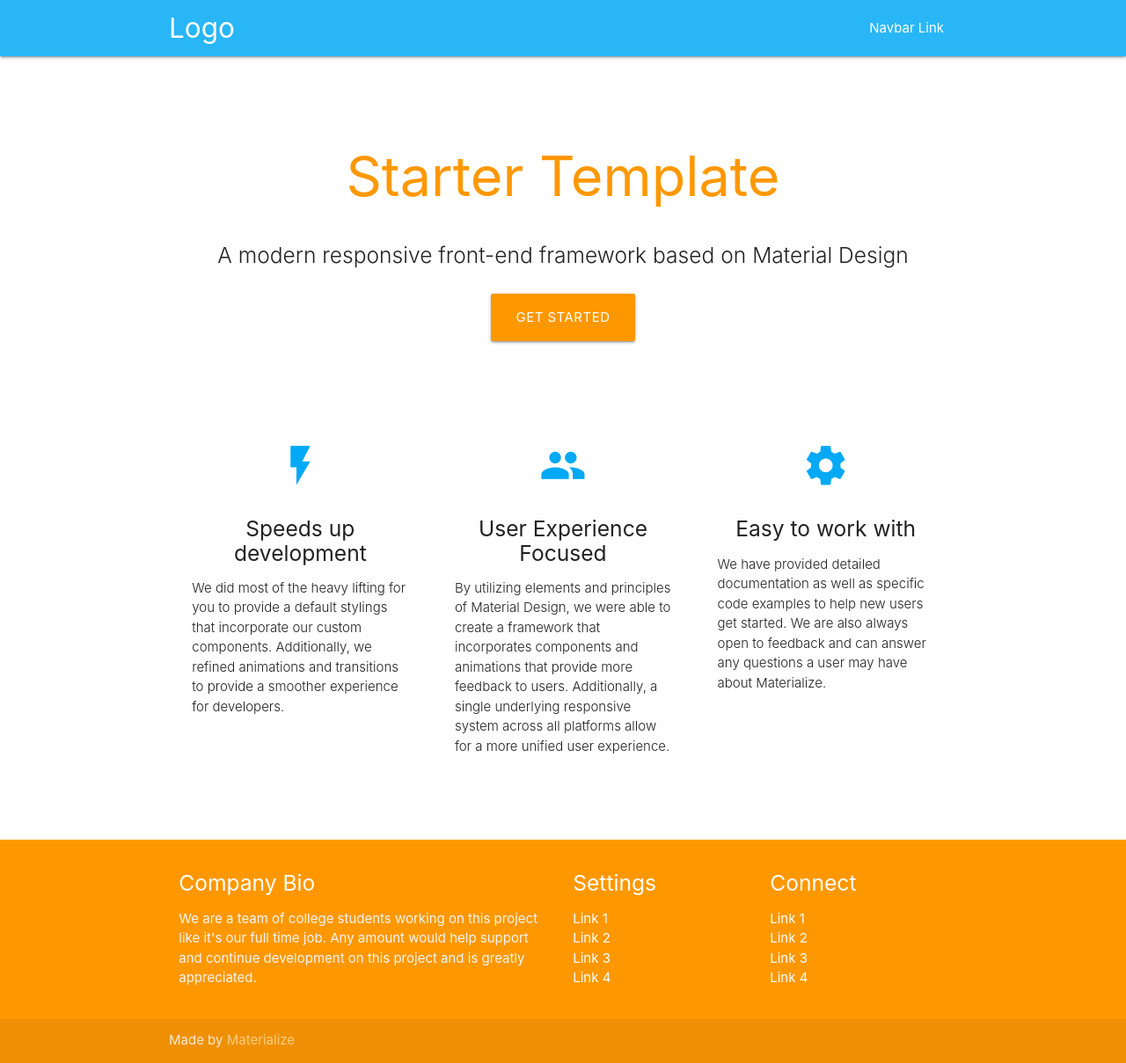
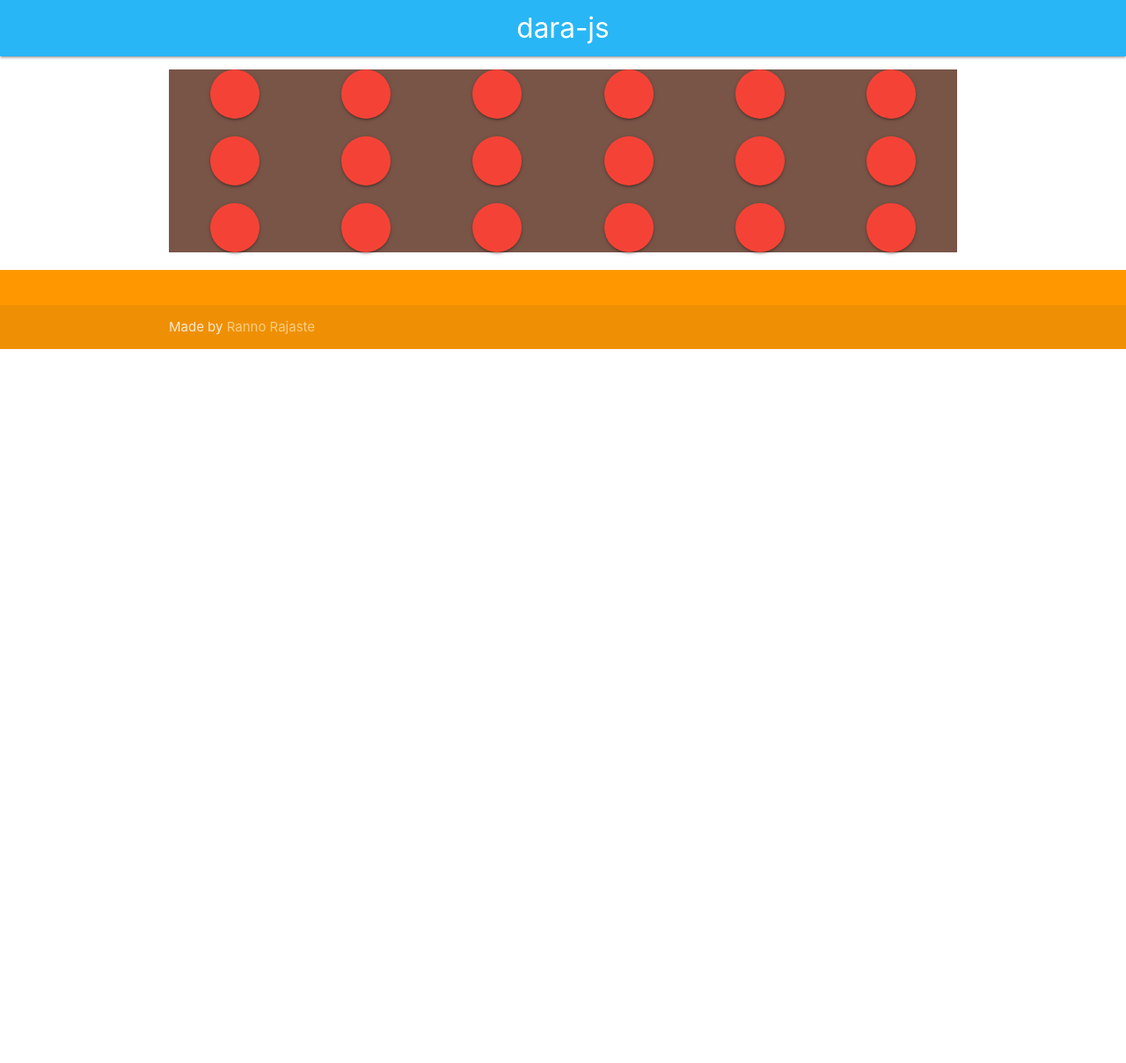
Before and after one commit to rrajaste/dara-js, a website: page wwwroot/index.html in a window 1280 px wide. Shown: the whole page at 88% size. After the commit the page ends 800 px from the top, so only its background shows below. Drawn offline with nearby package versions, Linux system fonts and the light colour scheme.

Commit message:
Add basic UI for testing

```diff
--- a/webpack.config.js
+++ b/webpack.config.js
@@ -4,7 +4,7 @@ const path = require('path');
 
 module.exports = {
     entry: {
-        main: './src/index.html'
+        main: './src/index.js'
     },
     output: {
         filename: '[name].js',
--- a/wwwroot/index.html
+++ b/wwwroot/index.html
@@ -3,7 +3,7 @@
 <head>
   <meta http-equiv="Content-Type" content="text/html; charset=UTF-8"/>
   <meta name="viewport" content="width=device-width, initial-scale=1, maximum-scale=1.0"/>
-  <title>Starter Template - Materialize</title>
+  <title>dara-js</title>
 
   <!-- CSS  -->
   <link href="https://fonts.googleapis.com/icon?family=Material+Icons" rel="stylesheet">
@@ -12,111 +12,107 @@
 </head>
 <body>
   <nav class="light-blue lighten-1" role="navigation">
-    <div class="nav-wrapper container"><a id="logo-container" href="#" class="brand-logo">Logo</a>
-      <ul class="right hide-on-med-and-down">
-        <li><a href="#">Navbar Link</a></li>
-      </ul>
 
-      <ul id="nav-mobile" class="sidenav">
-        <li><a href="#">Navbar Link</a></li>
-      </ul>
-      <a href="#" data-target="nav-mobile" class="sidenav-trigger"><i class="material-icons">menu</i></a>
-    </div>
+    <ul id="nav-mobile" class="hide-on-med-and-down">
+      <li><a href="#" class="brand-logo center">dara-js</a></li>
+    </ul>
+
   </nav>
   <div class="section no-pad-bot" id="index-banner">
-    <div class="container">
-      <br><br>
-      <h1 class="header center orange-text">Starter Template</h1>
-      <div class="row center">
-        <h5 class="header col s12 light">A modern responsive front-end framework based on Material Design</h5>
-      </div>
-      <div class="row center">
-        <a href="http://materializecss.com/getting-started.html" id="download-button" class="btn-large waves-effect waves-light orange">Get Started</a>
-      </div>
-      <br><br>
-
-    </div>
   </div>
 
+  <!-- Game board -->
 
-  <div class="container">
-    <div class="section">
+  <div class="container brown center" id="gameBoard">
 
-      <!--   Icon Section   -->
-      <div class="row">
-        <div class="col s12 m4">
-          <div class="icon-block">
-            <h2 class="center light-blue-text"><i class="material-icons">flash_on</i></h2>
-            <h5 class="center">Speeds up development</h5>
+      <!-- First row   -->
+    <div class="row js-board-row">
+      <div class="col s2">
+        <a class="btn-floating btn-large waves-effect waves-light red js-cell" data-row="1" data-col="1" data-player="0"></a>
+      </div>
+      <div class="col s2">
+        <a class="btn-floating btn-large waves-effect waves-light red js-cell" data-row="1" data-col="2" data-player="0"></a>
+      </div>
+      <div class="col s2">
+        <a class="btn-floating btn-large waves-effect waves-light red js-cell" data-row="1" data-col="3" data-player="0"></a>
+      </div>
+      <div class="col s2">
+        <a class="btn-floating btn-large waves-effect waves-light red js-cell" data-row="1" data-col="4" data-player="0"></a>
+      </div>
+      <div class="col s2">
+        <a class="btn-floating btn-large waves-effect waves-light red js-cell" data-row="1" data-col="5" data-player="0"></a>
+      </div>
+      <div class="col s2">
+        <a class="btn-floating btn-large waves-effect waves-light red js-cell" data-row="1" data-col="6" data-player="0"></a>
+      </div>
+    </div>
 
-            <p class="light">We did most of the heavy lifting for you to provide a default stylings that incorporate our custom components. Additionally, we refined animations and transitions to provide a smoother experience for developers.</p>
-          </div>
-        </div>
 
-        <div class="col s12 m4">
-          <div class="icon-block">
-            <h2 class="center light-blue-text"><i class="material-icons">group</i></h2>
-            <h5 class="center">User Experience Focused</h5>
+    <!--  Second row   -->
 
-            <p class="light">By utilizing elements and principles of Material Design, we were able to create a framework that incorporates components and animations that provide more feedback to users. Additionally, a single underlying responsive system across all platforms allow for a more unified user experience.</p>
-          </div>
-        </div>
+    <div class="row js-board-row">
+      <div class="col s2">
+        <a class="btn-floating btn-large waves-effect waves-light red js-cell" data-row="2" data-col="1" data-player="0"></a>
+      </div>
+      <div class="col s2">
+        <a class="btn-floating btn-large waves-effect waves-light red js-cell" data-row="2" data-col="2" data-player="0"></a>
+      </div>
+      <div class="col s2">
+        <a class="btn-floating btn-large waves-effect waves-light red js-cell" data-row="2" data-col="3" data-player="0"></a>
+      </div>
+      <div class="col s2">
+        <a class="btn-floating btn-large waves-effect waves-light red js-cell" data-row="2" data-col="4" data-player="0"></a>
+      </div>
+      <div class="col s2">
+        <a class="btn-floating btn-large waves-effect waves-light red js-cell" data-row="2" data-col="5" data-player="0"></a>
+      </div>
+      <div class="col s2">
+        <a class="btn-floating btn-large waves-effect waves-light red js-cell" data-row="2" data-col="6" data-player="0"></a>
+      </div>
+    </div>
 
-        <div class="col s12 m4">
-          <div class="icon-block">
-            <h2 class="center light-blue-text"><i class="material-icons">settings</i></h2>
-            <h5 class="center">Easy to work with</h5>
+    <div class="row js-board-row">
+      <div class="col s2">
+        <a class="btn-floating btn-large waves-effect waves-light red js-cell" data-row="3" data-col="1" data-player="0"></a>
+      </div>
+      <div class="col s2">
+        <a class="btn-floating btn-large waves-effect waves-light red js-cell" data-row="3" data-col="2" data-player="0"></a>
+      </div>
+      <div class="col s2">
+        <a class="btn-floating btn-large waves-effect waves-light red js-cell" data-row="3" data-col="3" data-player="0"></a>
+      </div>
+      <div class="col s2">
+        <a class="btn-floating btn-large waves-effect waves-light red js-cell" data-row="3" data-col="4" data-player="0"></a>
+      </div>
+      <div class="col s2">
+        <a class="btn-floating btn-large waves-effect waves-light red js-cell" data-row="3" data-col="5" data-player="0"></a>
+      </div>
+      <div class="col s2">
+        <a class="btn-floating btn-large waves-effect waves-light red js-cell" data-row="3" data-col="6" data-player="0"></a>
+      </div>
+    </div>
 
-            <p class="light">We have provided detailed documentation as well as specific code examples to help new users get started. We are also always open to feedback and can answer any questions a user may have about Materialize.</p>
-          </div>
-        </div>
-      </div>
-
-    </div>
-    <br><br>
   </div>
 
   <footer class="page-footer orange">
     <div class="container">
       <div class="row">
-        <div class="col l6 s12">
-          <h5 class="white-text">Company Bio</h5>
-          <p class="grey-text text-lighten-4">We are a team of college students working on this project like it's our full time job. Any amount would help support and continue development on this project and is greatly appreciated.</p>
 
+      </div>
 
-        </div>
-        <div class="col l3 s12">
-          <h5 class="white-text">Settings</h5>
-          <ul>
-            <li><a class="white-text" href="#!">Link 1</a></li>
-            <li><a class="white-text" href="#!">Link 2</a></li>
-            <li><a class="white-text" href="#!">Link 3</a></li>
-            <li><a class="white-text" href="#!">Link 4</a></li>
-          </ul>
-        </div>
-        <div class="col l3 s12">
-          <h5 class="white-text">Connect</h5>
-          <ul>
-            <li><a class="white-text" href="#!">Link 1</a></li>
-            <li><a class="white-text" href="#!">Link 2</a></li>
-            <li><a class="white-text" href="#!">Link 3</a></li>
-            <li><a class="white-text" href="#!">Link 4</a></li>
-          </ul>
-        </div>
-      </div>
     </div>
     <div class="footer-copyright">
       <div class="container">
-      Made by <a class="orange-text text-lighten-3" href="http://materializecss.com">Materialize</a>
+      Made by <a class="orange-text text-lighten-3" href="http://rajaste.ee">Ranno Rajaste</a>
       </div>
     </div>
   </footer>
 
 
   <!--  Scripts-->
+  <script src="main.js"></script>
   <script src="https://code.jquery.com/jquery-2.1.1.min.js"></script>
   <script src="js/materialize.js"></script>
-  <script src="js/init.js"></script>
-
+  <script src="js/materialize.js"></script>
   </body>
 </html>
--- a/wwwroot/js/init.js
+++ /dev/null
@@ -1,7 +0,0 @@
-(function($){
-  $(function(){
-
-    $('.sidenav').sidenav();
-
-  }); // end of document ready
-})(jQuery); // end of jQuery name space
```
Also changed, not shown: wwwroot/css/materialize.css, wwwroot/css/materialize.min.css.
